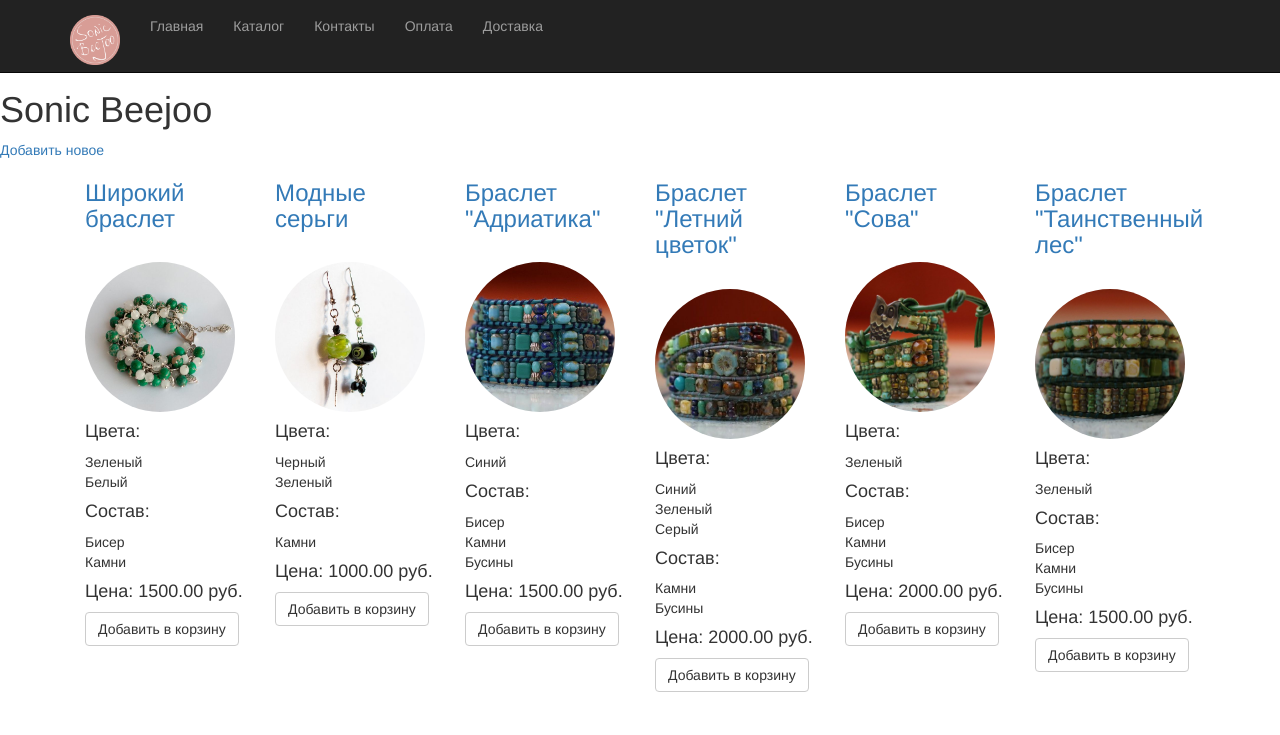
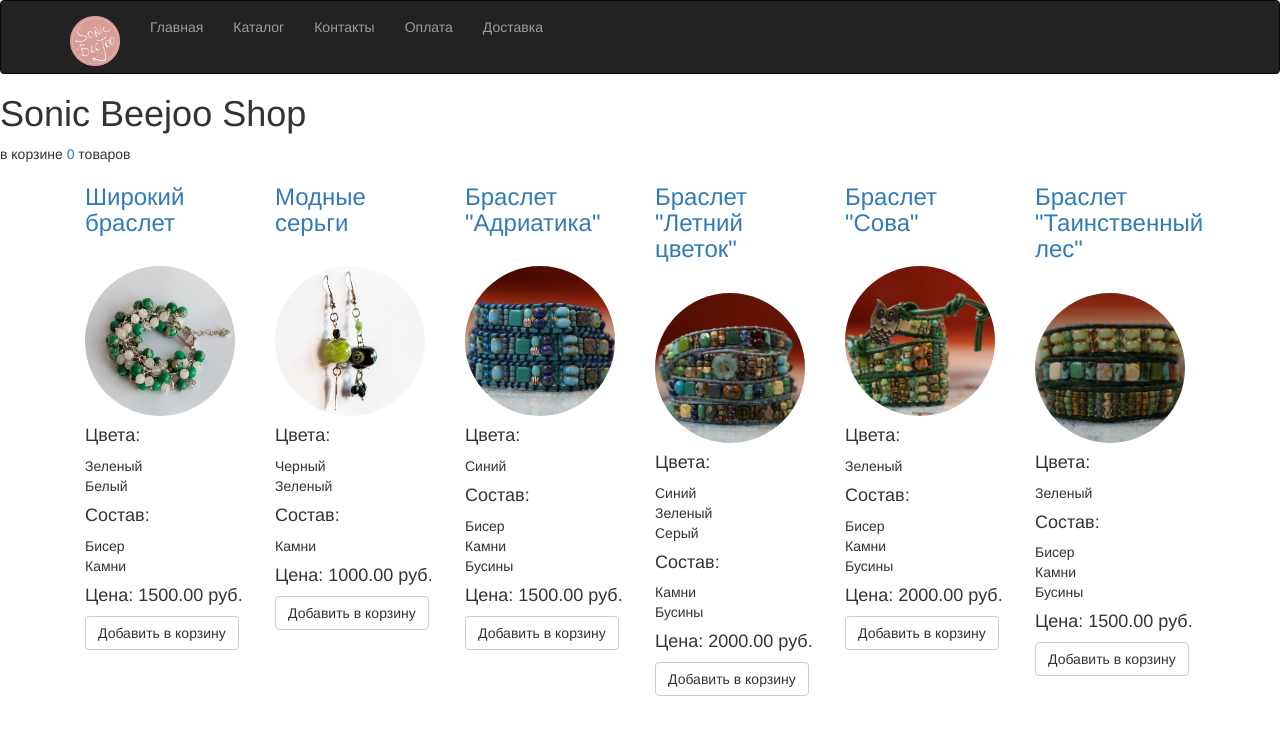
Before and after one commit to gich/beejoo_shop, a Django app: page / in a window 1280 px wide. Shown: the top 735 px of the page. Run offline with Django 3.2, Linux system fonts and the light colour scheme; data comes from the database, SQL or seed files in the repository; both versions use the stored data as it was after the commit; some libraries are stand-ins or nearby versions.

Commit message:
cart. step1. adding to basket without reload page.ajax

```diff
--- a/beejoo/beejoo/urls.py
+++ b/beejoo/beejoo/urls.py
@@ -17,12 +17,13 @@ from django.conf.urls import url, include
 from django.contrib import admin
 from django.conf import settings
 from django.conf.urls.static import static
-from sonic_beejoo.views import design_type, category, color, add_goods, goods, good
+from sonic_beejoo.views import design_type, category, color, add_goods, goods, good, add_to_cart
 
 
 urlpatterns = [
     url(r'^admin/', admin.site.urls),
     url(r'^good/(?P<product_id>[0-9]+)/', good, name='good'),
+    url(r'^addtocart/', add_to_cart, name='add_to_cart'),
     url(r'^design/', design_type, name='create_des'),
     url(r'^category/', category, name='create_cat'),
     url(r'^color/', color, name='create_col'),
--- a/beejoo/sonic_beejoo/templates/sonic_beejoo/_base.html
+++ b/beejoo/sonic_beejoo/templates/sonic_beejoo/_base.html
@@ -1,3 +1,5 @@
+{% load static from staticfiles %}
+
 <!DOCTYPE html>
 <html lang="en">
 <head>
@@ -5,10 +7,10 @@
     {% block style %}{% endblock %}
 <link rel="stylesheet" href="https://maxcdn.bootstrapcdn.com/bootstrap/3.3.7/css/bootstrap.min.css" integrity="sha384-BVYiiSIFeK1dGmJRAkycuHAHRg32OmUcww7on3RYdg4Va+PmSTsz/K68vbdEjh4u" crossorigin="anonymous">
     <title>{% block title %}{% endblock %}</title>
-<style>body { padding-top: 70px; }</style>
+<!--<style>body { padding-top: 70px; }</style> -->
 </head>
 <body >
-<nav class="navbar navbar-inverse navbar-fixed-top">
+<nav class="navbar navbar-inverse navbar-top">
   <div class="container">
     <!-- Brand and toggle get grouped for better mobile display -->
     <div class="navbar-header">
@@ -28,9 +30,14 @@
     </div><!-- /.navbar-collapse -->
   </div><!-- /.container-fluid -->
 </nav>
+<div>
+<h1>Sonic Beejoo Shop</h1>
+в корзине <a href="#"><span class="basketText"> {{ inbasket }} </span></a>товаров
 
     {% block content %}
     {% endblock %}
-<script src="https://maxcdn.bootstrapcdn.com/bootstrap/3.3.7/js/bootstrap.min.js" integrity="sha384-Tc5IQib027qvyjSMfHjOMaLkfuWVxZxUPnCJA7l2mCWNIpG9mGCD8wGNIcPD7Txa" crossorigin="anonymous"></script>
+</div>
+<script src="https://code.jquery.com/jquery-3.1.1.min.js"></script>
+<script src="{% static 'js/common.js' %}"></script>
 </body>
 </html>
--- a/beejoo/sonic_beejoo/templates/sonic_beejoo/product.html
+++ b/beejoo/sonic_beejoo/templates/sonic_beejoo/product.html
@@ -1,11 +1,9 @@
 {% extends "sonic_beejoo/_base.html" %}
 {% block content %}
-<h1>Sonic Beejoo</h1>
-<a href="{% url 'add_good' %}">Добавить новое</a>
+{% csrf_token %}
 <div class="container">
 {% for good in goods %}
     <div class="col-md-2">
-    <form action="product.html">
     <h3><a href="{% url 'good' good.id %}">{{ good.title }}</a></h3><br>
     <img class="img-circle" src="{{ good.img_uri.url }}" width="150" height="150">
     <h4>Цвета:</h4>
@@ -17,8 +15,7 @@
          {{ des}}<br>
     {% endfor %}
     <h4>Цена: {{ good.price }} руб.</h4>
-    <input type="submit" class="btn btn-default" value="Добавить в корзину">
-    </form>
+        <button data-id="{{ good.pk }}" class="btn btn-default">Добавить в корзину</button>
     </div>
 {% endfor %}
 </div>
--- a/beejoo/sonic_beejoo/views.py
+++ b/beejoo/sonic_beejoo/views.py
@@ -1,5 +1,5 @@
-from django.shortcuts import render
-from django.http import HttpResponse
+from django.shortcuts import render,redirect
+from django.http import HttpResponse, JsonResponse
 from sonic_beejoo.forms import GoodForm, DesignTypeForm, CategoryForm, ColorForm
 from sonic_beejoo.models import DesignType, Category, Color, Good
 
@@ -66,11 +66,12 @@ def add_goods(request):
 
 def goods(request):
     if request.method == 'GET':
+        in_basket = str(len(request.session['inbasket'])) if 'inbasket' in request.session else 0
         # visible_goods = Good.objects.all().select_related().prefetch_related(
         #     'colors', 'design_types', 'category'
         # ).first()
         visible_goods = Good.objects.all()
-        return render(request, 'sonic_beejoo/product.html', {'goods': visible_goods})
+        return render(request, 'sonic_beejoo/product.html', {'goods': visible_goods, 'inbasket': in_basket})
     return HttpResponse(status=405)
 
 
@@ -78,3 +79,13 @@ def good(request, product_id):
     if request.method == 'GET':
         return render(request, 'sonic_beejoo/good.html', {'goood': Good.objects.get(id=product_id)})
     return HttpResponse(status=405)
+
+
+def add_to_cart(request):
+    if request.method == 'POST':
+        if 'inbasket' not in request.session:
+            request.session['inbasket'] = []
+        request.session['inbasket'] += [request.POST['product']]
+        return JsonResponse({'items_in_basket': str(len(request.session['inbasket']))})
+    else:
+        return redirect('/')
--- /dev/null
+++ b/beejoo/static/js/common.js
@@ -0,0 +1,28 @@
+/**
+ * Created by psyh on 16.12.2016.
+ */
+'use strict';
+
+function sendRequest(url, userData) {
+    var request = $.ajax({
+        method: "POST",
+        url: url,
+        dataType: 'json',
+        data: userData
+    });
+    request.done(function (data, textStatus, jqXHR) {
+        console.log('yes', data);
+        $('.basketText').text(data['items_in_basket'])
+    });
+}
+
+$('button').click(function (e) {
+    var button = $(this);
+    var formData = {
+        'csrfmiddlewaretoken': document.getElementsByName('csrfmiddlewaretoken')[0].value,
+        'product': button.data('id')
+    };
+
+    sendRequest('/addtocart/', formData);
+
+});
```
Also changed, not shown: beejoo/db.sqlite3.
